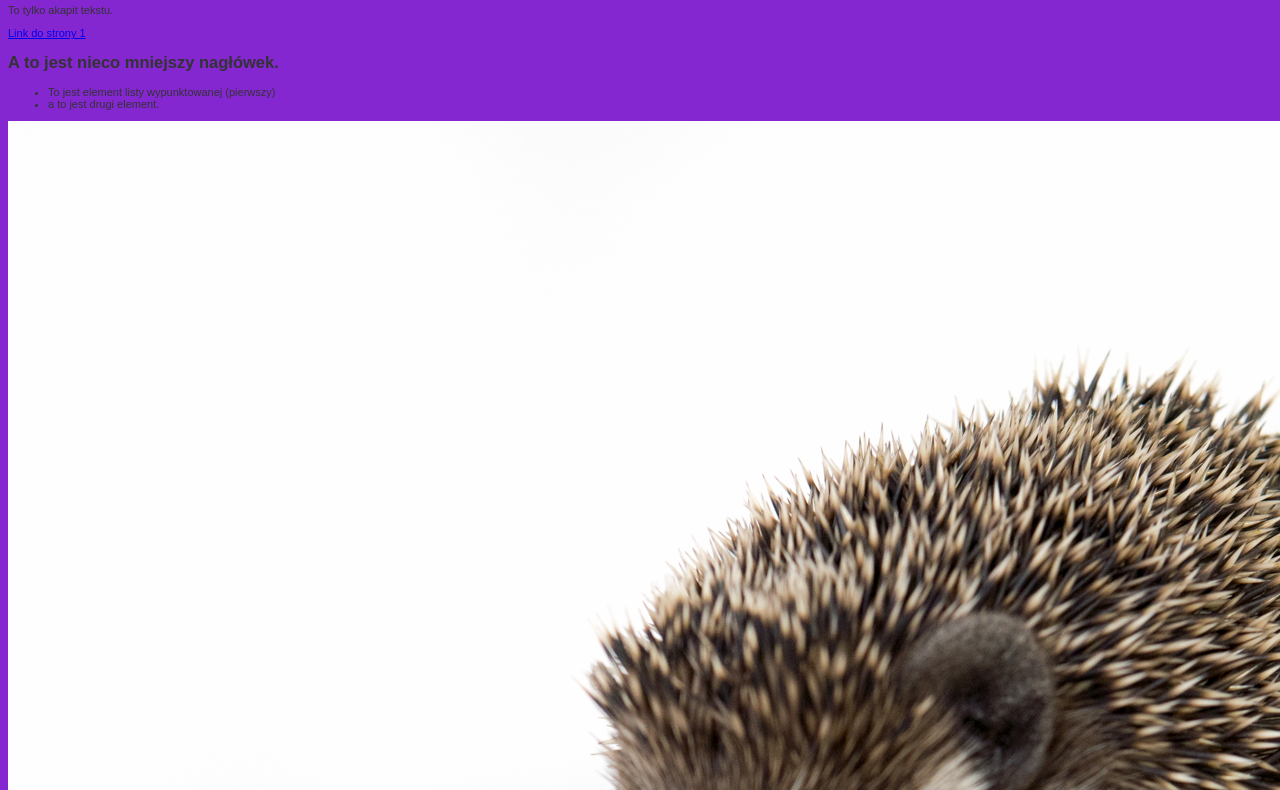
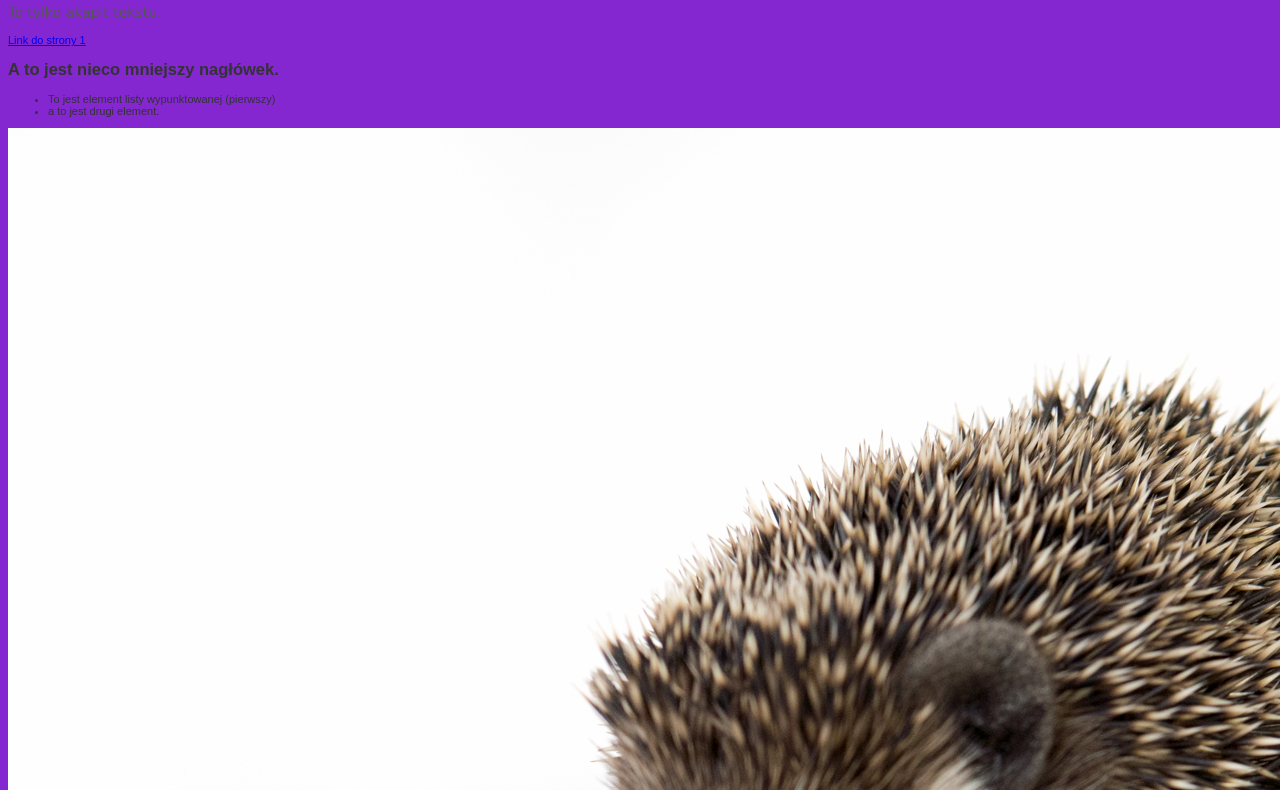
Before and after one commit to juliansiewierski-afk/juliansiewierski-afk.github.io, a plain HTML site: page stronka2.html in a window 1280 px wide. Shown: the part 72-862 px from the top of the page. Drawn offline with Linux system fonts and the light colour scheme.

Commit message:
Add id to paragraph and define styles for #paragraph2 in style.css

```diff
--- a/stronka2.html
+++ b/stronka2.html
@@ -6,7 +6,7 @@
 </head>
 <body>
     <h1>To ważny nagłówek!</h1>
-    <p>To tylko akapit tekstu.</p>
+    <p id="paragraph2">To tylko akapit tekstu.</p>
     <a href="index.html">Link do strony 1</a>
     <h2>A to jest nieco mniejszy nagłówek.</h2>
              <ul>
--- a/style.css
+++ b/style.css
@@ -3,6 +3,11 @@ body {
     font-size: 11px; /* Rozmiar głównej czcionki w <p></p> tag  */
     background-color: #8427d1; /* Kolor tła strony internetowej */
     color: #333333; /* Kolor tła strony internetowej*/
+    #paragraph2 {
+        font-size: 14px; /* Rozmiar czcionki dla elementu o id "paragraph2" */
+        color: #555555; /* Kolor tekstu dla elementu o id "paragraph2" */
+        font-family: 'Lucida Sans', 'Lucida Sans Regular', 'Lucida Grande', 'Lucida Sans Unicode', Geneva, Verdana, sans-serif; /* Rodzina czcionek dla elementu o id "paragraph2" */
+    }
 }
 h1 {
     color: #316631; /* Kolor nagłówka */
```
